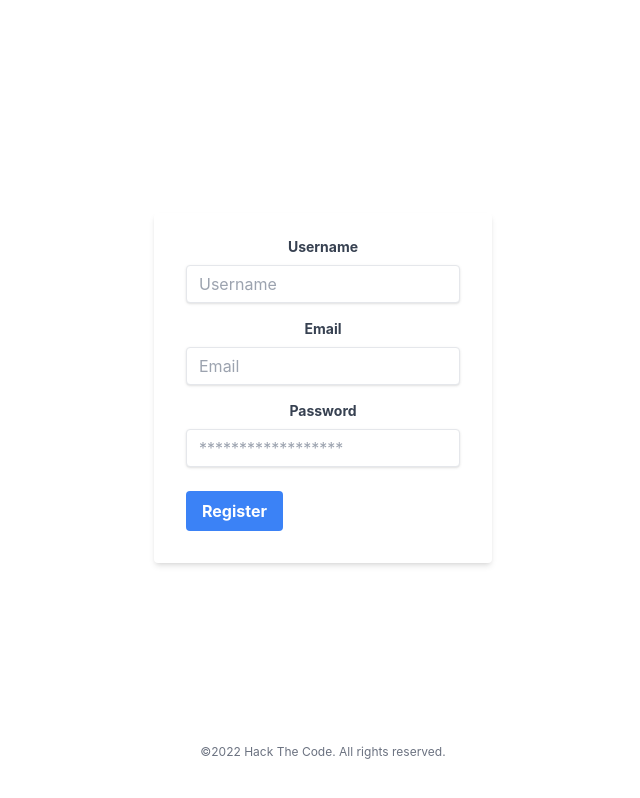
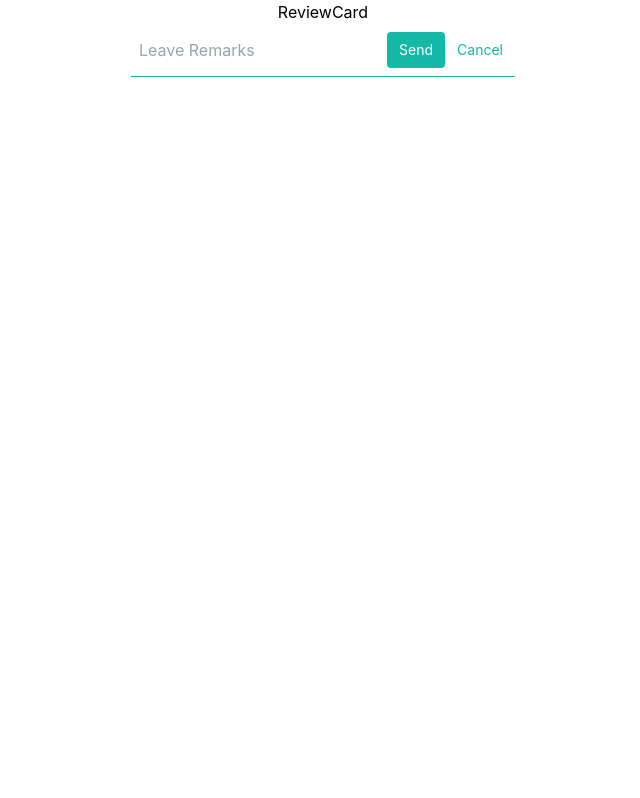
Before and after one commit to ElvisWG/Phase-4-Moringa-Clone, a React (Create React App) app: page / in a window 1280 px wide. Shown: the whole page, without its empty margins (317-957 px from the left). Built offline with nearby package versions, Linux system fonts and the light colour scheme.

Commit message:
Add an answer review-form

```diff
--- a/src/App.js
+++ b/src/App.js
@@ -2,12 +2,16 @@
 import './App.css';
 import LoginPage from "./components/Login/login";
 import RegisterPage from './components/Register/Register';
+import { ReviewCard } from './components/Reviews/ReviewCard';
+import { ReviewForm } from './components/Reviews/ReviewForm';
 
 function App() {
   return (
     <div className="App">
-      {/* <LoginPage /> */}
-      <RegisterPage />
+      {/* <LoginPage />
+      <RegisterPage /> */}
+      <ReviewCard />
+      <ReviewForm />
     </div>
   );
 }
--- /dev/null
+++ b/src/components/Reviews/ReviewCard.js
@@ -0,0 +1,8 @@
+import React from 'react'
+
+export const ReviewCard = () => {
+  return (
+    <div className='grid justify-items-center'>
+    </div>
+  )
+}
--- /dev/null
+++ b/src/components/Reviews/ReviewForm.js
@@ -0,0 +1,20 @@
+import React from 'react'
+
+export const ReviewForm = () => {
+  return (
+    <div className='grid justify-items-center'>
+    <div>ReviewCard</div>
+    <form class="w-full max-w-sm" >
+      <div class="flex items-center border-b border-teal-500 py-2 mb-4">
+      <input class="appearance-none bg-transparent border-none w-full text-gray-700 mr-3 py-1 px-2 leading-tight focus:outline-none" type="text" placeholder="Leave Remarks" aria-label="Full name" />
+      <button class="flex-shrink-0 bg-teal-500 hover:bg-teal-700 border-teal-500 hover:border-teal-700 text-sm border-4 text-white py-1 px-2 rounded" type="button">
+        Send
+      </button>
+      <button class="flex-shrink-0 border-transparent border-4 text-teal-500 hover:text-teal-800 text-sm py-1 px-2 rounded" type="button">
+        Cancel
+      </button>
+      </div>
+    </form>
+</div>
+  )
+}
```
Also changed, not shown: 1 other file (tests, documents, lock files or other folders).
